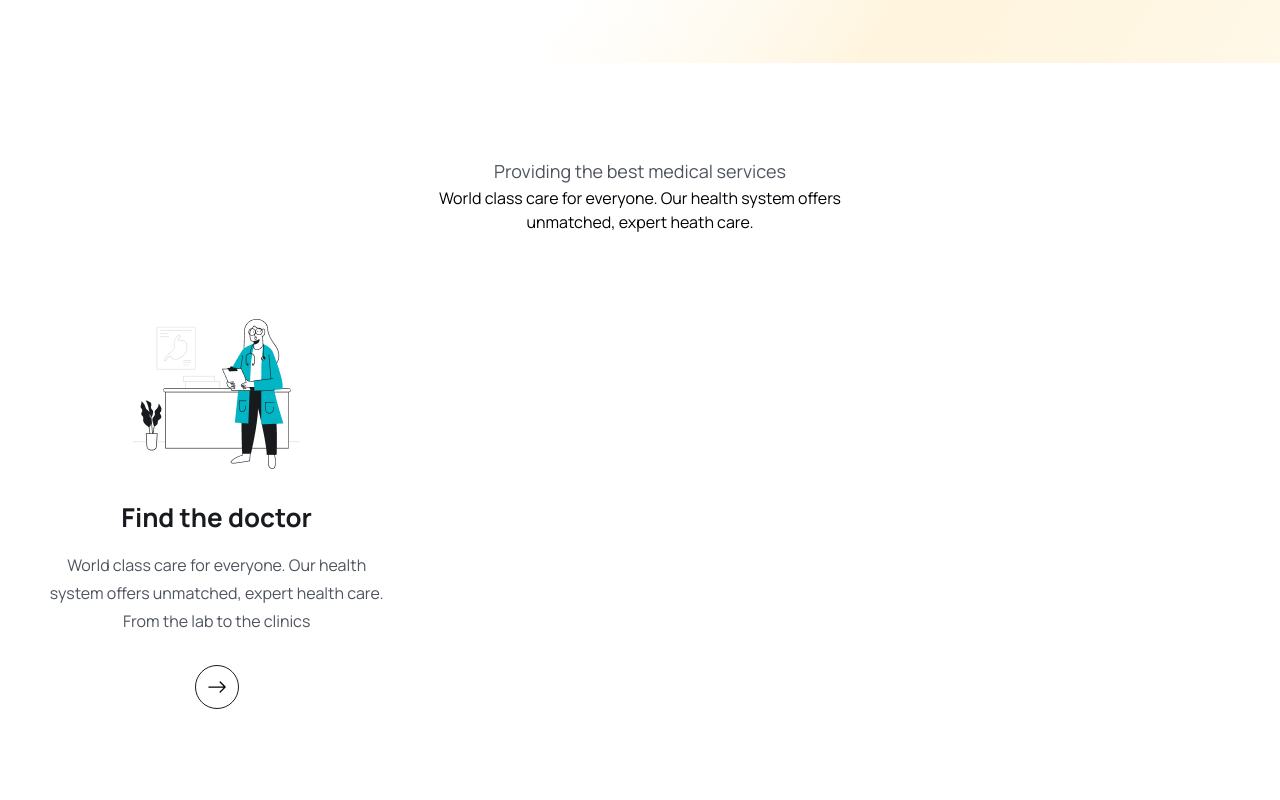
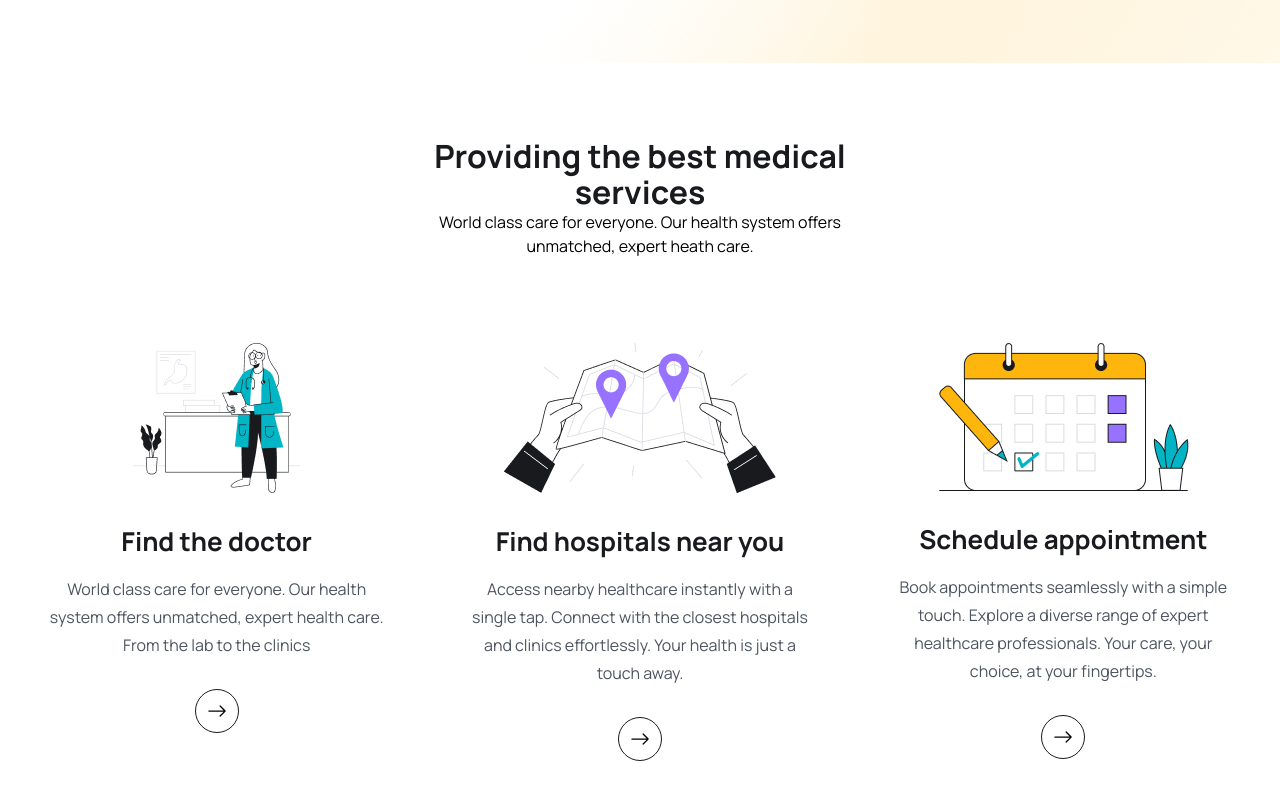
Before and after one commit to priyanshi-1316/MEDICARE-BOOKING, a React (Vite) app in the folder frontend/: page / in a window 1280 px wide. Shown: the part 620-1420 px from the top of the page. Built offline with nearby package versions, Linux system fonts and the light colour scheme.

Commit message:
#new file added About page

```diff
--- /dev/null
+++ b/frontend/src/components/About/About.jsx
@@ -0,0 +1,9 @@
+import React from 'react'
+
+const  About = ()=>{
+    return {
+        <div>About</div>
+    }
+}
+
+export default About
--- a/frontend/src/pages/Home.jsx
+++ b/frontend/src/pages/Home.jsx
@@ -4,6 +4,8 @@ import heroImg01 from "../assets/images/hero-img01.png";
 import heroImg02 from "../assets/images/hero-img02.png";
 import heroImg03 from "../assets/images/hero-img03.png";
 import icon01 from "../assets/images/icon01.png";
+import icon02 from "../assets/images/icon02.png";
+import icon03 from "../assets/images/icon03.png";
 import { Link } from 'react-router-dom';
 import { BsArrowRight, } from'react-icons/bs'
 
@@ -85,9 +87,9 @@ const Home = () => {
    <section>
     <div className="container">
       <div className='lg:w-[470px] mx-auto'>
-        <h2 className="heading text-center">
+        <h1 className="text-[32px] leading-9 text-headingColor font-[700] text-center">
           Providing the best medical services
-        </h2>
+        </h1>
         <p className='text__para text-center'>World class care for everyone. Our health system offers unmatched, expert heath care.</p>
       </div>
 
@@ -113,12 +115,56 @@ const Home = () => {
         </div>
 
       </div>
+      <div className='py-[30px] px-5'>
+        <div className='flex items-center justify-center'>
+           <img src={icon02} alt=""/>
+        </div>
+
+        <div className='mt-[30px]'>
+          <h2 className='text-[26px] leading-9 text-headingColor font-[700] text-center'>
+            Find hospitals near you
+          </h2>
+        <p className='text-[16px] leading-7 text-textColor font-[400] mt-4 text-center'>
+        Access nearby healthcare instantly with a single tap. Connect with the closest hospitals and clinics effortlessly. Your health is just a touch away.
+        </p>
+
+        <Link to='/doctors' className= "w-[44px] h-[44px] rounded-full border border-solid border-[#181A1E] mt-[30px] mx-auto flex items-center justify-center group hover:bg-primaryColor hover:border-none">
+          <BsArrowRight className="group-hover:text-white w-6 h-5" />
+        </Link>
+
+
+        </div>
+
+      </div>
+      <div className='py-[30px] px-5'>
+        <div className='flex items-center justify-center'>
+           <img src={icon03} alt=""/>
+        </div>
+
+        <div className='mt-[30px]'>
+          <h2 className='text-[26px] leading-9 text-headingColor font-[700] text-center'>
+            Schedule appointment
+          </h2>
+        <p className='text-[16px] leading-7 text-textColor font-[400] mt-4 text-center'>
+        Book appointments seamlessly with a simple touch. Explore a diverse range of expert healthcare professionals. Your care, your choice, at your fingertips.
+        </p>
+
+        <Link to='/doctors' className= "w-[44px] h-[44px] rounded-full border border-solid border-[#181A1E] mt-[30px] mx-auto flex items-center justify-center group hover:bg-primaryColor hover:border-none">
+          <BsArrowRight className="group-hover:text-white w-6 h-5" />
+        </Link>
+
+
+        </div>
+
+      </div>
     </div>
 
 
 
     </div>
    </section>
+
+
 
     </>
 
```
Also changed, not shown: 1 other file (tests, documents, lock files or other folders).
